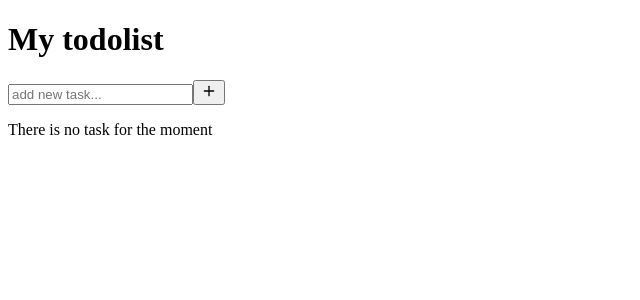
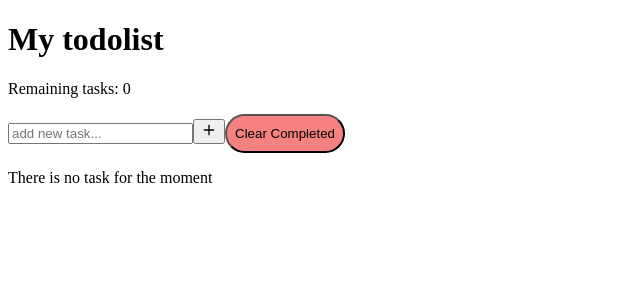
Before and after one commit to drissnafii/todolist-Vue, a Vue app: page / in a window 1280 px wide. Shown: the top 300 px of the page, without its empty margins (0-640 px from the left). Built offline with nearby package versions, Linux system fonts and the light colour scheme; the HTML template or start-up script is replaced by a standard one.

Commit message:
feat: enhance todo functionality with local storage support and clear completed tasks feature

```diff
--- a/src/App.vue
+++ b/src/App.vue
@@ -1,5 +1,5 @@
 <script setup lang="ts">
-import { ref } from 'vue'
+import { ref, computed, watch, onMounted } from 'vue'
 import { Edit, PlusIcon, Save, Trash2Icon } from 'lucide-vue-next'
 
 interface Todo {
@@ -27,6 +27,20 @@ const addTodo = () => {
   todos.value.push(newTodo)
   newTodoText.value = ''
 }
+watch(
+  todos,
+  (newTodos) => {
+    localStorage.setItem('todo_data', JSON.stringify(newTodos))
+  },
+  { deep: true },
+)
+
+onMounted(() => {
+  const savedData = localStorage.getItem('todo_data')
+  if (savedData) {
+    todos.value = JSON.parse(savedData)
+  }
+})
 
 const deleteTodo = (id: number) => {
   todos.value = todos.value.filter((todo) => todo.id !== id)
@@ -36,11 +50,20 @@ const toggleEdit = (todo: Todo) => {
   // inverse the value of editing
   todo.isEditing = !todo.isEditing
 }
+
+const activeCount = computed(() => {
+  return todos.value.filter((todo) => !todo.completed).length
+})
+
+const clearCompleted = () => {
+  todos.value = todos.value.filter(todo => !todo.completed)
+}
 </script>
 
 <template>
   <main>
     <h1>My todolist</h1>
+    <p>Remaining tasks: {{ activeCount }}</p>
     <div>
       <input
         type="text"
@@ -51,6 +74,9 @@ const toggleEdit = (todo: Todo) => {
       <button @click="addTodo">
         <PlusIcon :size="16" />
       </button>
+      <button class="clear-btn"
+      @click="clearCompleted"
+      >Clear Completed</button>
     </div>
     <ul>
       <li v-for="todo in todos" :key="todo.id">
@@ -107,4 +133,12 @@ const toggleEdit = (todo: Todo) => {
   text-decoration: line-through;
   opacity: 0.6;
 }
+
+.clear-btn {
+  background-color: #f58181;
+  padding: 8px;
+  border-radius: 25px;
+  height: 39px;
+  cursor: pointer;
+}
 </style>
```
